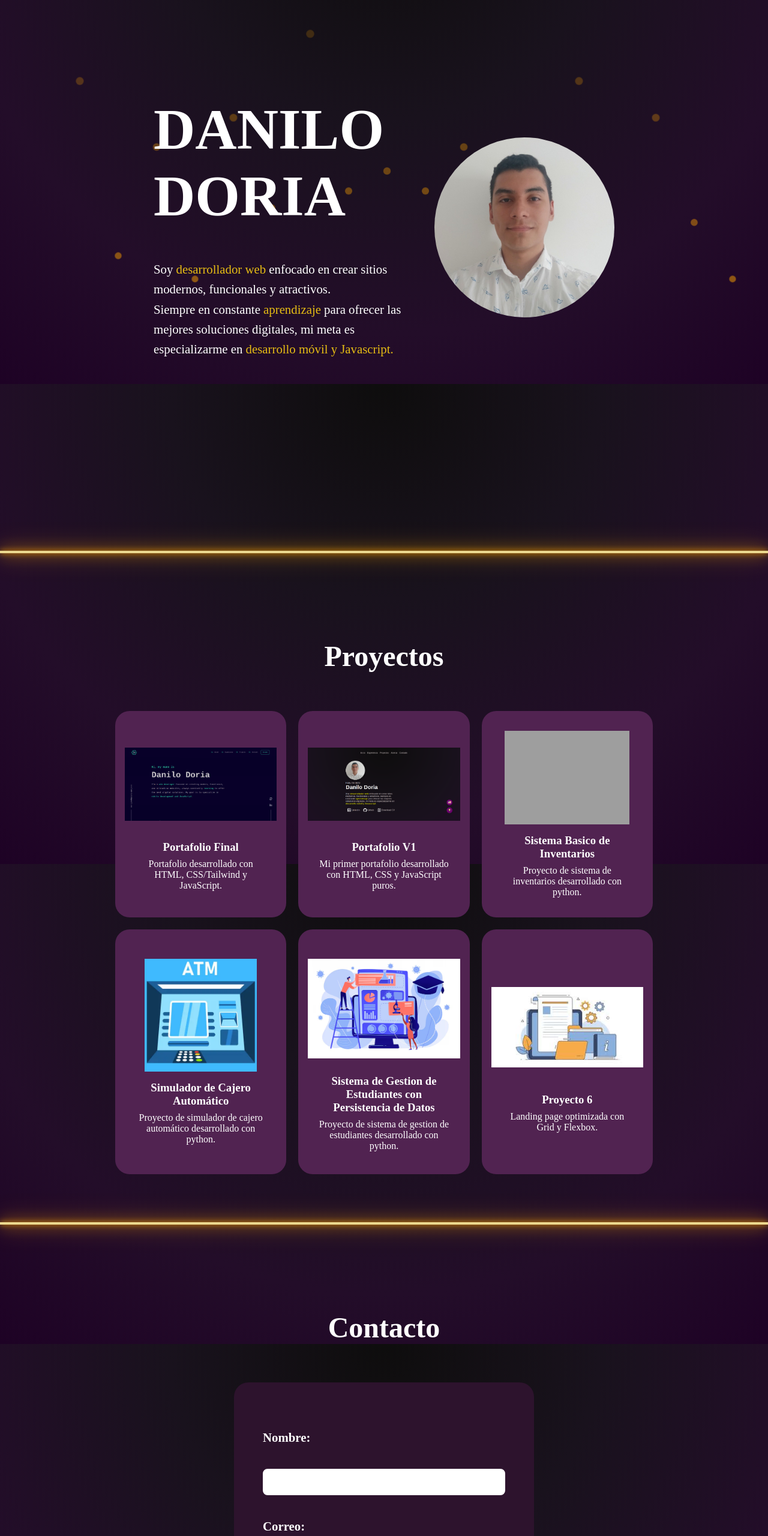
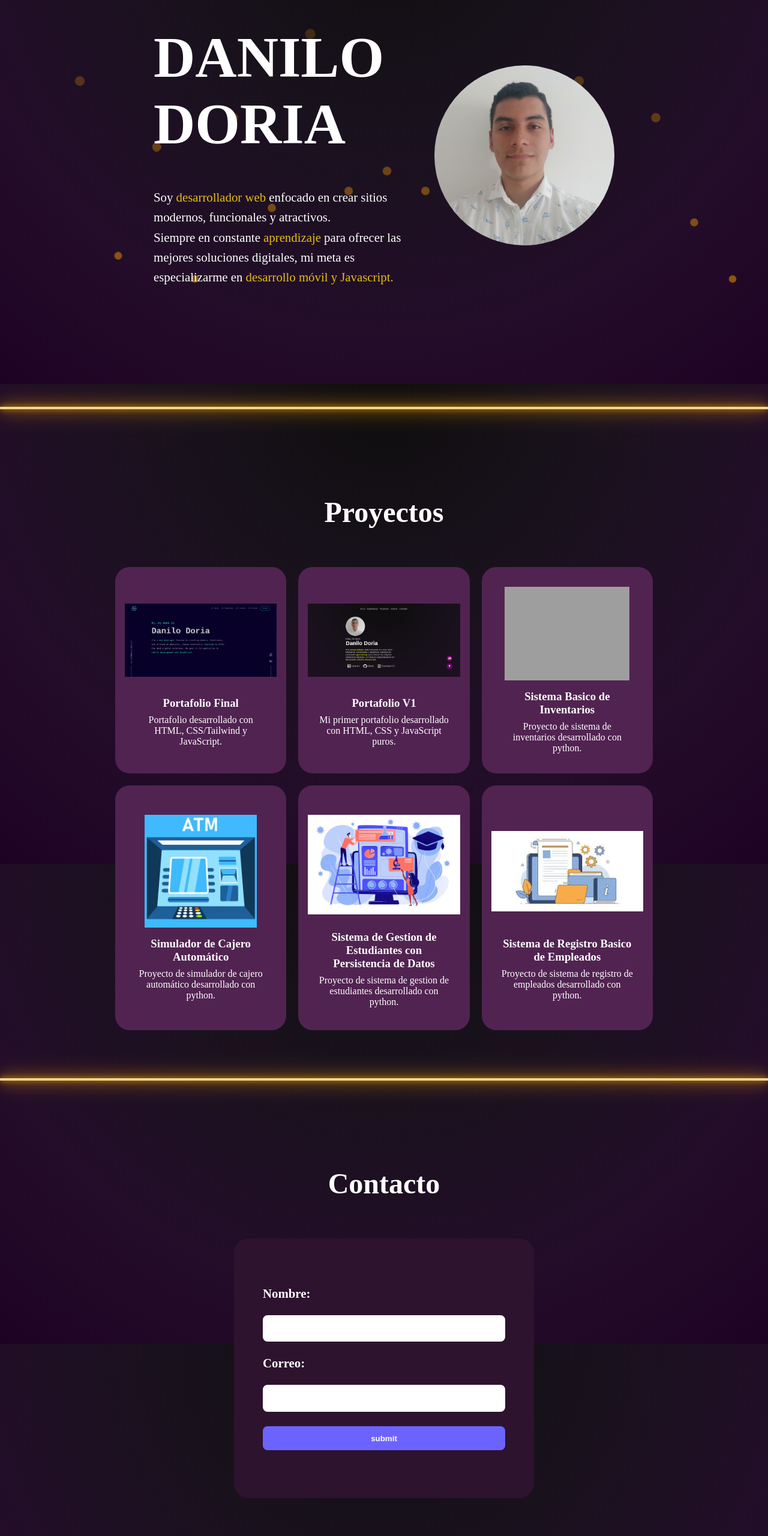
Before and after one commit to Danilo-Doria/Danilo-Doria.github.io, a plain HTML site: page index.html in a window 1280 px wide. Shown: the part 160-2720 px from the top of the page at 60% size. Drawn offline with Linux system fonts and the light colour scheme; grey boxes are pictures that could not be loaded.

Commit message:
fix some relative measures and grid

```diff
--- a/index.html
+++ b/index.html
@@ -1,5 +1,5 @@
 <!DOCTYPE html>
-<html lang="en">
+<html lang="es">
 
 <head>
     <meta charset="UTF-8">
@@ -16,35 +16,56 @@
 </head>
 
 <body>
+
+    <!-- Starts header -->
     <header class="header">
-        <button id="menuToggle">☰</button>
-        <nav id="navMenu">
+
+        <!-- Burger menu only for mobile devices -->
+        <button id="menu-toggle">☰</button>
+
+        <!-- Navigation menu -->
+        <nav id="nav-menu">
             <a href="#">Inicio</a>
-            <a href="#sobre_mi">Sobre mí</a>
-            <a href="#proyectos">Proyectos</a>
-            <a href="#contactos">Contactos</a>
+            <a href="#about-me">Sobre mí</a>
+            <a href="#projects">Proyectos</a>
+            <a href="#contacts">Contactos</a>
             <a href="/src/views/pets.html">Mascotas</a>
         </nav>
+
     </header>
+    <!-- Ends header -->
+
+    <!-- Starts main -->
     <main>
-        <section id="sobre_mi">
+
+        <!-- Starts about me section -->
+        <section id="about-me">
+
             <h1 class="main-title">DANILO DORIA</h1>
+
             <p class="presentation">
                 Soy <span>desarrollador web</span> enfocado en crear sitios modernos, funcionales y
                 atractivos.<br>Siempre en constante
                 <span>aprendizaje </span>para ofrecer las mejores soluciones digitales, mi meta es especializarme en
                 <span>desarrollo móvil y Javascript.</span>
             </p>
+
             <div class="profile-container">
-                <img class="profile-photo" src="./public/images/DaniloDoria-Photo.jpg" alt="Foto de perfil de Danilo Doria" class="profile-image">
+                <img class="profile-photo" src="./public/images/DaniloDoria-Photo.jpg"
+                    alt="Foto de perfil de Danilo Doria" class="profile-image">
             </div>
+
         </section>
-        <hr>
-        <section id="proyectos">
+        <!-- Ends about me section -->
+
+        <hr class="light-bar">
+
+        <!-- Starts projects section -->
+        <section id="projects">
+
             <h2 class="title">Proyectos</h2>
 
             <div class="projects-grid">
-
                 <a href="https://github.com/Danilo-Doria/PortfolioV2" target="_blank" class="project-card">
                     <img src="./public/images/project-1.png" alt="Vista previa del proyecto Portafolio Final">
 
@@ -68,7 +89,8 @@
                 </a>
 
                 <a href="https://github.com/Danilo-Doria/BasicInventorySystem" target="_blank" class="project-card">
-                    <img src="./public/images/project-3.png" alt="Vista previa del proyecto Sistema Basico de Inventarios">
+                    <img src="./public/images/project-3.png"
+                        alt="Vista previa del proyecto Sistema Basico de Inventarios">
 
                     <div class="card-content">
                         <h3>Sistema Basico de Inventarios</h3>
@@ -80,7 +102,8 @@
 
                 <a href="https://github.com/Danilo-Doria/SimuladorDeCajeroAutomaticoBasico" target="_blank"
                     class="project-card">
-                    <img src="./public/images/project-4.png" alt="Vista previa del proyecto Simulador de Cajero Automático">
+                    <img src="./public/images/project-4.png"
+                        alt="Vista previa del proyecto Simulador de Cajero Automático">
 
                     <div class="card-content">
                         <h3>Simulador de Cajero Automático</h3>
@@ -91,7 +114,8 @@
                 </a>
 
                 <a href="https://github.com/Danilo-Doria" target="_blank" class="project-card">
-                    <img src="./public/images/project-5.png" alt="Vista previa del proyecto Sistema de Gestion de Estudiantes con Persistencia de Datos">
+                    <img src="./public/images/project-5.png"
+                        alt="Vista previa del proyecto Sistema de Gestion de Estudiantes con Persistencia de Datos">
 
                     <div class="card-content">
                         <h3>Sistema de Gestion de Estudiantes con Persistencia de Datos</h3>
@@ -102,44 +126,71 @@
                 </a>
 
                 <a href="https://github.com/Danilo-Doria" target="_blank" class="project-card">
-                    <img src="./public/images/project-6.png" alt="Vista previa del proyecto 6">
+                    <img src="./public/images/project-6.png"
+                        alt="Vista previa del proyecto Sistema de Registro Basico de Empleados">
 
                     <div class="card-content">
-                        <h3>Proyecto 6</h3>
+                        <h3>Sistema de Registro Basico de Empleados</h3>
                         <p>
-                            Landing page optimizada con Grid y Flexbox.
+                            Proyecto de sistema de registro de empleados desarrollado con python.
                         </p>
                     </div>
                 </a>
+
             </div>
+
         </section>
-        <hr>
-        <section id="contactos">
+        <!-- Ends projects section -->
+
+        <hr class="light-bar">
+
+        <!-- Starts contacts section -->
+        <section id="contacts">
+
             <h2 class="title">Contacto</h2>
-            <form class="contact">
-                <label for="name" class="contact-title">Nombre:</label><br>
-                <input type="text" id="name" name="name" required><br>
-                <label for="name" class="contact-title">Correo:</label><br>
-                <input type="email" id="email" name="email" required><br>
+            <form class="contact-form">
+                <label for="name" class="contact-title-form">Nombre:</label>
+                <input type="text" id="name" name="name" required autocomplete="off">
+
+                <label for="email" class="contact-title-form">Correo:</label>
+                <input type="email" id="email" name="email" required autocomplete="off">
+
                 <input type="submit" value="submit" class="submit">
             </form>
+
         </section>
+        <!-- Ends contacts section -->
+
     </main>
+    <!-- Ends main -->
+
+    <!-- Starts footer -->
     <footer class="footer">
+
         <address class="address">
+
             <a href="https://github.com/Danilo-Doria" target="_blank">
                 <img src="./public/icons/github-icon.svg" alt="GitHub" />
             </a>
+
             <a href="https://www.linkedin.com/in/danilodd/" target="_blank">
                 <img src="./public/icons/linkedin-icon.svg" alt="Linkedin" />
             </a>
+
             <a href="mailto:danilodoria519@gmail.com">
                 <img src="./public/icons/email-icon.svg" alt="Correo electrónico" />
             </a>
+
         </address>
-        <p class="footer-text">© 2026 Danilo Doria — Todos los derechos reservados.</p>
+        <p class="footer-copyright">© 2026 Danilo Doria — Todos los derechos reservados.</p>
+
     </footer>
+    <!-- Ends footer -->
+
+    <!-- Link to js file -->
     <script src="./src/script.js"></script>
+
+    <!-- bubbles background effect -->
     <div class="bubbles">
         <span style="left:5%; animation-duration: 6s;"></span>
         <span style="left:10%; animation-duration: 8s;"></span>
--- a/src/css/global_styles.css
+++ b/src/css/global_styles.css
@@ -15,7 +15,6 @@
     --color-hover: #e6bc14;
     --color-hover-2: #ecd98f;
     --color-bubble: #ffa500;
-    ;
     --color-text: #ffff;
     --color-submit: #6c63ff;
 }
@@ -42,8 +41,8 @@
     z-index: 1;
 }
 
-/* botón hamburguesa visible en móvil */
-#menuToggle {
+/* Burger menu only displayed on mobile devices */
+#menu-toggle {
     font-size: 1.5rem;
     border: none;
     background: transparent;
@@ -54,8 +53,8 @@
     color: var(--color-text);
 }
 
-/* menú oculto por defecto */
-#navMenu {
+/* navigation menu hidden by default */
+#nav-menu {
     display: none;
     position: absolute;
     top: 110%;
@@ -68,8 +67,8 @@
     padding: 1rem;
 }
 
-/* cuando se active */
-#navMenu.active {
+/* navigation menu displayed when the buttom is clicked */
+#nav-menu.active {
     display: flex;
 }
 
@@ -77,28 +76,28 @@
     text-decoration: none;
 }
 
-#navMenu a {
+/* Links inside the navigation menu */
+#nav-menu a {
     font-size: 0.8em;
     color: var(--color-text);
-    text-decoration: none;
     font-weight: bold;
-    white-space: nowrap;
     margin: 0 0.1rem;
+    outline: none;
     transition: color 0.3s ease, transform 0.3s ease;
 }
 
-#navMenu a:hover,
-#navMenu a:focus {
+#nav-menu a:hover,
+#nav-menu a:focus {
     color: var(--color-hover);
     transform: scale(1.1);
-    outline: none;
 }
 
-#navMenu a:active {
+#nav-menu a:active {
     transform: scale(1);
 }
 
-hr {
+/* Light bar with flicker effect*/
+.light-bar {
     display: none;
     border: none;
     height: 4px;
@@ -109,11 +108,12 @@
     animation: flicker 3s infinite;
 }
 
+/* h1 titles */
 .main-title {
     font-size: 2.5rem;
-    align-self: end;
 }
 
+/* h2 titles */
 .title {
     margin: 3rem;
     font-size: 2rem;
@@ -123,6 +123,7 @@
     margin-top: 10rem;
 }
 
+/* Personal links like Github, Linkedin... */
 .address {
     display: flex;
     justify-content: center;
@@ -130,6 +131,7 @@
     gap: 3rem;
 }
 
+/* Icons of the address links */
 .address img {
     width: 1.6rem;
 }
@@ -150,7 +152,7 @@
     transform: scale(1);
 }
 
-.footer-text {
+.footer-copyright {
     display: flex;
     justify-content: center;
     align-items: center;
@@ -168,6 +170,7 @@
     color: var(--color-hover)
 }
 
+/* Bubbles covering the all background */
 .bubbles {
     position: fixed;
     inset: 0;
@@ -175,6 +178,7 @@
     z-index: -1;
 }
 
+/* The properties of bubules itselfs*/
 .bubbles span {
     position: absolute;
     bottom: -50px;
@@ -185,11 +189,13 @@
     animation: rise 10s linear infinite;
 }
 
+/* Media queries */
 @media (min-width: 768px) {
     body {
         font-size: 1.3rem;
     }
 
+    /* New navigation menu displayed for tablets, laptops... */
     .header {
         position: fixed;
         top: 20px;
@@ -199,19 +205,17 @@
         justify-content: space-evenly;
         align-items: center;
         font-weight: bold;
-        backdrop-filter: blur(20px);
         border-radius: 24px;
         width: max-content;
-        height: auto;
-        padding: none;
-        z-index: 1;
     }
 
-    #menuToggle {
+    /* Burger menu hidden for tablets, laptops... */
+    #menu-toggle {
         display: none;
     }
 
-    #navMenu {
+    /* New navigation menu */
+    #nav-menu {
         display: flex;
         position: static;
         flex-direction: row;
@@ -222,16 +226,12 @@
         padding: 1rem;
     }
 
-    #navMenu.active {
-        display: none;
-    }
-
     .title {
         margin: 4rem;
         font-size: 3rem;
     }
 
-    .footer-text {
+    .footer-copyright {
         margin-top: 1rem;
         font-size: 0.9rem;
     }
@@ -240,15 +240,15 @@
         width: 2rem;
     }
 
-    hr {
+    .light-bar {
         display: block;
     }
 }
 
-/* animación burbujas hacia arriba */
+/* Bubbles rising animation */
 @keyframes rise {
     0% {
-        transform: translateY(0) scale(1);
+        transform: translateY(0);
         opacity: 0;
     }
 
@@ -257,12 +257,12 @@
     }
 
     100% {
-        transform: translateY(-110vh) scale(1.5);
+        transform: translateY(-110vh) scale(2);
         opacity: 0;
     }
 }
 
-/* animación barra de luz glitch */
+/* Light bar glitching animation */
 @keyframes flicker {
 
     0%,
--- a/src/css/index.css
+++ b/src/css/index.css
@@ -1,10 +1,11 @@
-#sobre_mi {
+/* About me section */
+#about-me {
     display: grid;
     grid-template-columns: 1fr;
     grid-template-rows: 10% 50% 1fr;
     align-items: center;
     gap: 20px;
-    margin: 10rem 0;
+    margin: 30vh 0;
     scroll-margin-top: 10rem;
     padding: 0 20vw 0 20vw;
 }
@@ -32,7 +33,8 @@
     max-width: 80%;
 }
 
-#proyectos {
+/* Projects section */
+#projects {
     display: flex;
     flex-direction: column;
     justify-content: center;
@@ -45,67 +47,6 @@
     display: grid;
     grid-template-columns: repeat(1, 1fr);
     gap: 20px;
-}
-
-@media (min-width: 768px) {
-    .main-title {
-        font-size: 3rem;
-    }
-
-    .presentation {
-        line-height: 1.6;
-    }
-
-    .profile-photo {
-        max-width: 60%;
-    }
-
-    .projects-grid {
-        grid-template-columns: repeat(2, 1fr);
-    }
-
-    .card-content {
-        font-size: 1rem;
-    }
-
-    .project-card img {
-        height: 50%;
-    }
-}
-
-@media (min-width: 1024px) {
-    #sobre_mi {
-        grid-template-columns: 2fr 1fr;
-        grid-template-rows: 1fr;
-        margin: 20rem 0;
-        gap: 50px;
-        scroll-margin-top: 17rem;
-    }
-
-    .main-title {
-        font-size: 6rem;
-    }
-
-    .presentation {
-        grid-row-start: 2;
-        align-self: center;
-        justify-self: center;
-    }
-
-    .profile-container {
-        grid-row: span 2;
-        justify-self: center;
-        align-self: center;
-    }
-
-    .profile-photo {
-        min-width: 300px;
-    }
-
-    .projects-grid {
-        grid-template-columns: repeat(3, 1fr);
-        max-width: 80%;
-    }
 }
 
 .project-card {
@@ -153,14 +94,15 @@
     margin: 1rem 1rem 0 1rem;
 }
 
-#contactos {
+/* Contacts section */
+#contacts {
     display: flex;
     flex-direction: column;
     align-items: center;
     margin: 5rem 2rem;
 }
 
-.contact {
+.contact-form {
     display: flex;
     flex-direction: column;
     width: 90vw;
@@ -170,8 +112,9 @@
     gap: 0.2rem;
 }
 
-.contact-title {
+.contact-title-form {
     font-weight: bold;
+    margin-bottom: 1rem;
 }
 
 #name,
@@ -179,13 +122,9 @@
     padding: 0.8rem 1rem;
     border: 2px solid var(--color-text);
     border-radius: 8px;
+    margin-bottom: 1rem;
     outline: none;
     transition: border 0.3s ease, box-shadow 0.3s ease;
-}
-
-.submit:focus {
-    border-color: var(--color-submit);
-    box-shadow: 0 0 5px var(--color-submit);
 }
 
 .submit {
@@ -202,18 +141,73 @@
 
 .submit:hover,
 .submit:focus {
-    transform: scale(1.05);
-    opacity: 0.9;
+    transform: scale(1.02);
+    background-color: var(--color-hover);
 }
 
 .submit:active {
     transform: scale(1);
 }
 
+/* Media queries */
 @media (min-width: 768px) {
-    .contact {
+    .main-title {
+        font-size: 3rem;
+    }
+
+    .presentation {
+        line-height: 1.6;
+    }
+
+    .profile-photo {
+        max-width: 60%;
+    }
+
+    .projects-grid {
+        grid-template-columns: repeat(2, 1fr);
+    }
+
+    .card-content {
+        font-size: 1rem;
+    }
+
+    .contact-form {
         gap: 0.5rem;
         max-width: 500px;
     }
+}
 
+@media (min-width: 1024px) {
+    #about-me {
+        grid-template-columns: 2fr 1fr;
+        grid-template-rows: 1fr;
+        margin: 25vh 0;
+        gap: 50px;
+        scroll-margin-top: 8rem;
+    }
+
+    .main-title {
+        font-size: 6rem;
+    }
+
+    .presentation {
+        grid-row-start: 2;
+        align-self: center;
+        justify-self: center;
+    }
+
+    .profile-container {
+        grid-row: span 2;
+        justify-self: center;
+        align-self: center;
+    }
+
+    .profile-photo {
+        min-width: 300px;
+    }
+
+    .projects-grid {
+        grid-template-columns: repeat(3, 1fr);
+        max-width: 80%;
+    }
 }
```
Also changed, not shown: src/css/pets.css (+8 -8 lines), src/script.js (+7 -2 lines), src/views/pets.html (+51 -17 lines).
